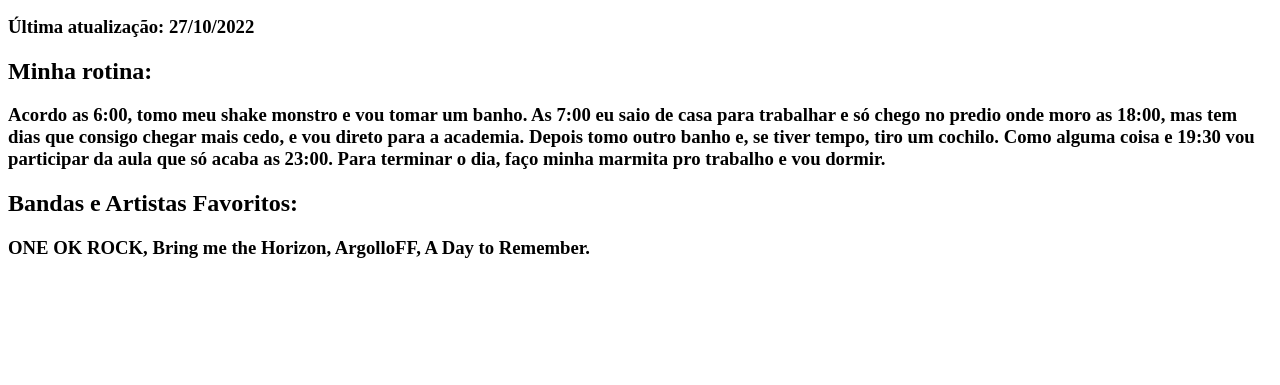
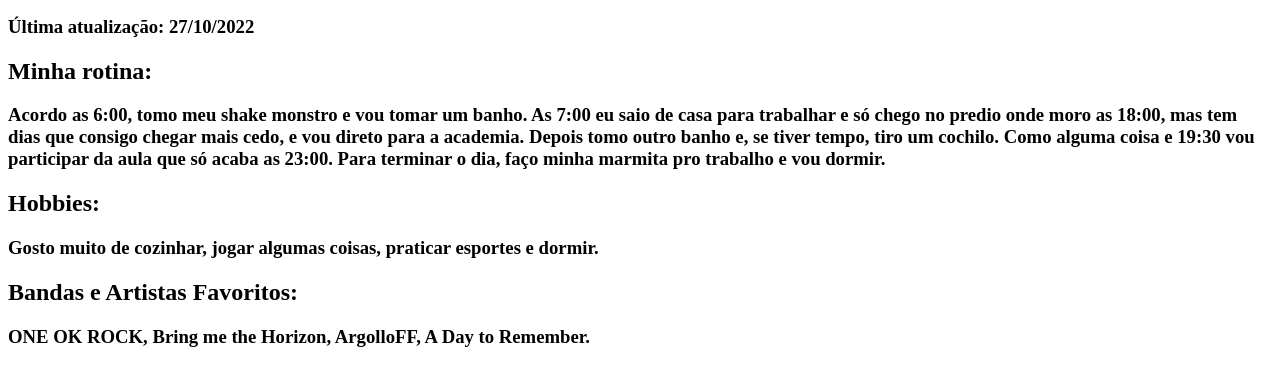
Before and after one commit to TSThiago/PrimeiraPagina, a plain HTML site: page index.html in a window 1280 px wide. Shown: the part 105-490 px from the top of the page. Drawn offline with Linux system fonts and the light colour scheme.

Commit message:
Criação da div 'hobbies'.

```diff
--- a/index.html
+++ b/index.html
@@ -29,6 +29,10 @@
             dormir.
         </h3>
     </div>
+    <div class="hobbies">
+        <h2>Hobbies:</h2>
+        <h3>Gosto muito de cozinhar, jogar algumas coisas, praticar esportes e dormir.</h3>
+    </div>
     <div class="artistas">
         <h2>Bandas e Artistas Favoritos:</h2>
         <h3>ONE OK ROCK, Bring me the Horizon, ArgolloFF, A Day to Remember.</h3>
```
